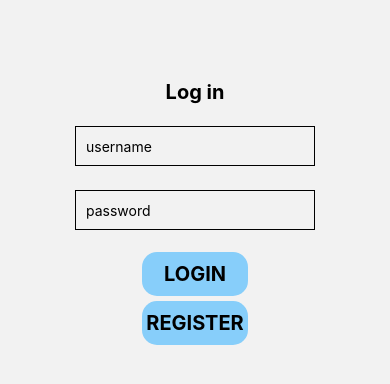
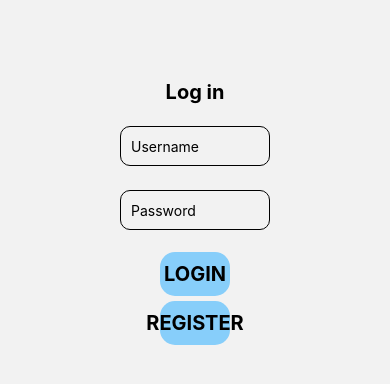
Before and after one commit to JessicaMM1/ec530-health-app, a React Native app in the folder healthUI/: screen /Auth in a window 390 px wide. Shown: the top 384 px of the page. Built offline with nearby package versions, Linux system fonts and the light colour scheme; what expo-linking would draw is missing.

Commit message:
fixed text boxes log in screen

```diff
--- a/healthUI/screens/AuthScreen.tsx
+++ b/healthUI/screens/AuthScreen.tsx
@@ -1,5 +1,5 @@
 import React from 'react';
-import { View, Text, Button, Platform, StyleSheet, SafeAreaView, TextInput, TouchableOpacity } from 'react-native';
+import { View, Text, Button, Platform, StyleSheet, SafeAreaView, TextInput, TouchableOpacity, Alert } from 'react-native';
 import { useNavigation } from '@react-navigation/native';
 import { RootStackParamList } from '../types';
 import { StackNavigationProp } from '@react-navigation/stack';
@@ -13,8 +13,8 @@ function AuthScreen() {
     const navigation = useNavigation<authScreenProp>();
 
     //const UselessTextInput = () => {
-    const [textAcc, onChangeAcc] = React.useState(null);
-    const [textPw, onChangePw] = React.useState(null);
+    const [textAcc, onChangeAcc] = React.useState("");
+    const [textPw, onChangePw] = React.useState("");
 
     const login = () => {
         fetch('https://example.com/data').then((response) => response.json()).then((json) => {
@@ -24,7 +24,9 @@ function AuthScreen() {
         });
     }
 
-
+    const test_login = () => {
+        Alert.alert(textAcc + "\n" + textPw)
+    }
 
     return (
         <View style={styles.container}>
@@ -35,22 +37,22 @@ function AuthScreen() {
                 <SafeAreaView style={styles.safeAreaPos}>
                     <TextInput
                         style={styles.input}
-                        onChangeAcc={onChangeAcc}
+                        onChangeText={onChangeAcc}
                         value={textAcc}
-                        placeholder="username"
+                        placeholder="Username"
                         keyboardType="default"
                     />
 
                     <TextInput
                         style={styles.input}
-                        onChangePw={onChangePw}
+                        onChangeText={onChangePw}
                         value={textPw}
-                        placeholder="password"
+                        placeholder="Password"
                         keyboardType="default"
                     />
                 </SafeAreaView>
 
-                <TouchableOpacity style={styles.loginbutton} onPress={login}>
+                <TouchableOpacity style={styles.loginbutton} onPress={test_login}>
 
                     <Text style={styles.loginText}>LOGIN</Text>
 
@@ -93,6 +95,8 @@ const styles = StyleSheet.create({
         margin: 12,
         borderWidth: 1,
         padding: 10,
+        borderRadius: 10,
+        width: 150
     },
     safeAreaPos: {
         alignItems: 'center',
```
